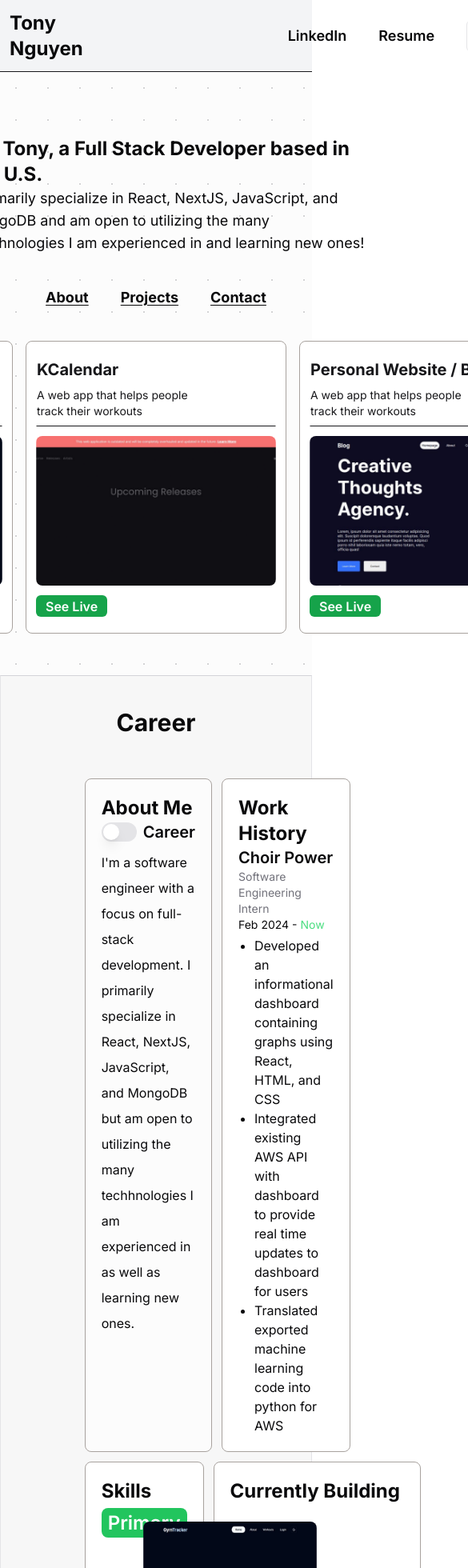
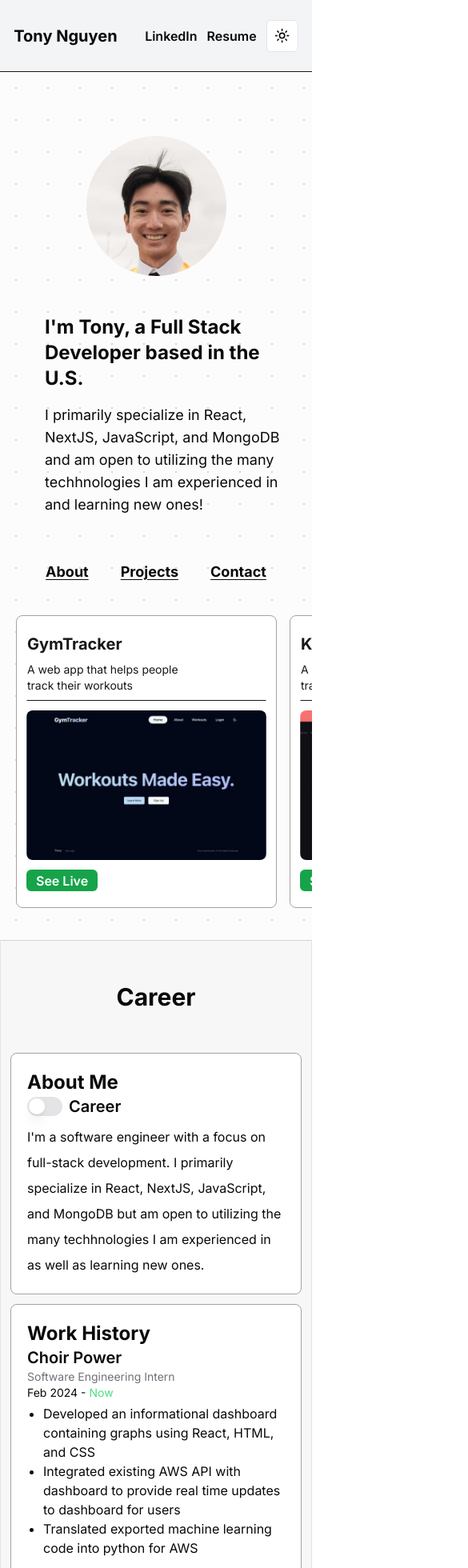
Before and after one commit to TonyNgyen/personal, a Next.js app: page / in a window 390 px wide. Shown: the top 1960 px of the page at 80% size, 585 px wide, since content can reach past the window. Built offline with nearby package versions, Linux system fonts and the light colour scheme.

Commit message:
Mobile version

```diff
--- a/src/components/navbar/navbar.tsx
+++ b/src/components/navbar/navbar.tsx
@@ -22,22 +22,22 @@ function Navbar() {
       variants={{ visible: { y: 0 }, hidden: { y: "-100%" } }}
       animate={hidden ? "hidden" : "visible"}
       transition={{ duration: 0.35, ease: "easeInOut" }}
-      className="sticky top-0 border-b dark:border-b-white border-b-zinc-900 flex p-3 h-[90px] justify-evenly items-center gap-64 bg-gray-100 dark:bg-zinc-950 z-10"
+      className="sticky top-0 border-b dark:border-b-white border-b-zinc-900 flex md:p-3 h-[90px] justify-around items-center bg-gray-100 dark:bg-zinc-950 z-10"
     >
-      <h1 className="text-2xl font-bold">Tony Nguyen</h1>
-      <div className="flex justify-center items-center gap-10">
-        <div className="flex gap-10">
+      <h1 className="md:text-2xl text-xl font-bold">Tony Nguyen</h1>
+      <div className="flex justify-center items-center md:gap-10 gap-3">
+        <div className="flex md:gap-10 gap-3">
           <a
             target="_blank"
             href="https://www.linkedin.com/in/tony-nguyen-813923212/"
-            className="text-lg font-semibold"
+            className="font-semibold"
           >
             LinkedIn
           </a>
           <a
             target="_blank"
             href="https://docs.google.com/document/d/1c1VIMb0f4NvHtkpGKNBEzm41B6aP-Nyzv3LttYFZGYI/edit?usp=drive_link"
-            className="text-lg font-semibold"
+            className="font-semibold"
           >
             Resume
           </a>
--- a/src/components/sections/about/about.tsx
+++ b/src/components/sections/about/about.tsx
@@ -11,17 +11,17 @@ function About() {
   return (
     <div className="bg-regularBG border-y-zinc-300 border dark:bg-opacity-15">
       <div
-        className="w-8/12 mx-auto p-10 flex flex-col gap-3 "
+        className="md:w-8/12 mx-auto md:p-10 flex flex-col gap-3 p-3"
         id="about"
       >
-        <h1 className="mx-auto text-3xl font-bold text-foreground mb-10">
+        <h1 className="mx-auto text-3xl font-bold text-foreground mb-10 md:mt-0 mt-10">
           Career
         </h1>
-        <div className="flex-1 flex gap-3">
+        <div className="flex-1 flex gap-3 md:flex-row flex-col">
           <AboutMe />
           <WorkHistory />
         </div>
-        <div className="flex-1 flex gap-3">
+        <div className="flex-1 flex gap-3 md:flex-row flex-col">
           <Skills />
           <div className="flex-1 flex flex-col gap-3">
             <CurrentlyBuilding />
--- a/src/components/sections/about/aboutMe/aboutMe.tsx
+++ b/src/components/sections/about/aboutMe/aboutMe.tsx
@@ -6,7 +6,7 @@ import { Switch } from "@/components/ui/switch";
 function AboutMe() {
   const [career, setCareer] = useState<boolean>(false);
   return (
-    <div className="flex-1 bg-dottedBG border-stone-400 border rounded-lg p-5">
+    <div className="flex-1 bg-card border-stone-400 border rounded-lg p-5">
       <div className="flex flex-col mb-2">
         <h1 className="text-2xl font-bold dark:text-stone-100">About Me</h1>
         <div className="flex items-center space-x-2">
--- a/src/components/sections/about/aboutMe/currentlyBuilding.tsx
+++ b/src/components/sections/about/aboutMe/currentlyBuilding.tsx
@@ -11,9 +11,9 @@ function CurrentlyBuilding() {
     <div className="flex-1 rounded-lg bg-card border-stone-400 border p-5 flex-col flex">
       <h1 className="text-2xl font-bold mb-4">Currently Building</h1>
       <div className="h-full rounded-lg flex items-center gap-10 justify-center">
-        <img src={project.image} className="h-40 rounded-lg" />
+        <img src={project.image} className="md:h-40 h-32 rounded-lg" />
         <div>
-          <h1 className="text-foreground text-3xl font-bold mb-2">{project.name}</h1>
+          <h1 className="text-foreground md:text-3xl text-xl font-bold mb-2">{project.name}</h1>
           {/* <Link href="" className="text-lg px-2 py-1 rounded-md border-zinc-300 border bg-zinc-600 font-semibold">
             Learn More
           </Link> */}
--- a/src/components/sections/contact/contact.js
+++ b/src/components/sections/contact/contact.js
@@ -38,16 +38,16 @@ function Contact() {
   };
   return (
     <div
-      className="bg-regularBG border-t-zinc-300 border dark:bg-opacity-15 flex flex-col justify-center items-center mx-auto p-10 gap-3 "
+      className="bg-regularBG border-t-zinc-300 border dark:bg-opacity-15 flex flex-col justify-center items-center mx-auto p-10 gap-3"
       id="contact"
     >
       <h1 className="mx-auto text-3xl font-bold text-foreground mb-10">
         Contact
       </h1>
-      <div className="bg-card p-5 py-8 w-[35%] rounded-lg border-stone-400 border">
+      <div className="bg-card p-5 py-8 md:w-[35%] rounded-lg border-stone-400 border w-[80vw]">
         <article className="font-montserrat">
           <form
-            className="lg:w-11/12 mx-auto rounded-lg w-10/12"
+            className="lg:w-11/12 mx-auto rounded-lg md:w-10/12"
             ref={form}
             onSubmit={sendEmail}
           >
--- a/src/components/sections/hero/hero.tsx
+++ b/src/components/sections/hero/hero.tsx
@@ -116,8 +116,8 @@ const skills: { [key: string]: Skill } = {
 
 function Hero() {
   return (
-    <div className="min-h-[calc(100vh-90px)] pb-10 flex flex-col items-center gap-10 pt-[5rem] bg-dottedBG dark:bg-zinc-900 dark:bg-[radial-gradient(#48484a_1px,transparent_1px)] bg-[radial-gradient(#d3d3d4_1px,transparent_1px)] [background-size:40px_40px]">
-      <div className="flex items-center gap-8">
+    <div className="md:min-h-[calc(100vh-90px)] pb-10 flex flex-col items-center gap-10 pt-[5rem] bg-dottedBG dark:bg-zinc-900 dark:bg-[radial-gradient(#48484a_1px,transparent_1px)] bg-[radial-gradient(#d3d3d4_1px,transparent_1px)] [background-size:40px_40px]">
+      <div className="flex items-center gap-8 md:flex-row flex-col">
         <div className="flex items-center">
           <Image
             src="/profile.jpg"
@@ -128,12 +128,12 @@ function Hero() {
           />
         </div>
         <div>
-          <div className="flex justify-center items-start flex-col gap-4">
-            <div className="text-lg">
+          <div className="flex justify-center items-start flex-col p-4">
+            <div className="text-lg flex flex-col gap-4 md:gap-0 md:pl-0 pl-10">
               <h1 className="font-bold text-2xl">
                 I&apos;m Tony, a Full Stack Developer based in the U.S.
               </h1>
-              <h1 className="w-[500px]">
+              <h1 className="md:w-[500px]">
                 {/* I transform ideas into seamless, functional web applications.
                 With expertise in both front-end and back-end development, I
                 turn complex concepts into elegant, effective solutions. */}
@@ -159,12 +159,10 @@ function Hero() {
           Contact
         </Link>
       </div>
-      <div className="">
-        <div className="flex gap-4">
-          {cardInformation.map((project) => (
-            <HeroCard data={project} key={project.name} skills={skills} />
-          ))}
-        </div>
+      <div className="flex gap-4 overflow-scroll self-start w-[100vw] px-5">
+        {cardInformation.map((project) => (
+          <HeroCard data={project} key={project.name} skills={skills} />
+        ))}
       </div>
     </div>
   );
--- a/src/components/sections/projects/projects.tsx
+++ b/src/components/sections/projects/projects.tsx
@@ -349,21 +349,23 @@ function Projects() {
       className="bg-dottedBG dark:bg-[radial-gradient(#48484a_1px,transparent_1px)] bg-[radial-gradient(#d3d3d4_1px,transparent_1px)] [background-size:40px_40px]"
       id="projects"
     >
-      <div className="w-9/12 mx-auto p-10 flex flex-col gap-3">
+      <div className="md:w-9/12 mx-auto p-10 flex flex-col gap-3">
         <h1 className="mx-auto text-3xl font-bold text-foreground mb-10">
           Projects
         </h1>
         <div className="">
-          <div className="flex gap-4 justify-center items-center">
+          <div className="flex gap-4 justify-center items-center md:flex-row flex-col">
             {projects.map((project, index) => (
               <div
-                className={`bg-zinc-900 rounded-lg shadow-lg transition-all z-0 w-3/12`}
+                className={`bg-zinc-900 rounded-lg shadow-lg transition-all z-0 md:w-3/12 w-full`}
                 key={index}
               >
                 <div
                   key={project.name}
                   className={`duration-300 rounded-lg shadow-lg transition-all z-0 ${
-                    isHovered == index ? " opacity-100 " : " dark:opacity-65 opacity-80 "
+                    isHovered == index
+                      ? " opacity-100 "
+                      : " dark:opacity-65 opacity-80 "
                   }`}
                   onMouseEnter={() => setIsHovered(index)}
                   style={{
```
Also changed, not shown: src/components/cards/projectCard/projectCard.tsx (+22 -4 lines).
